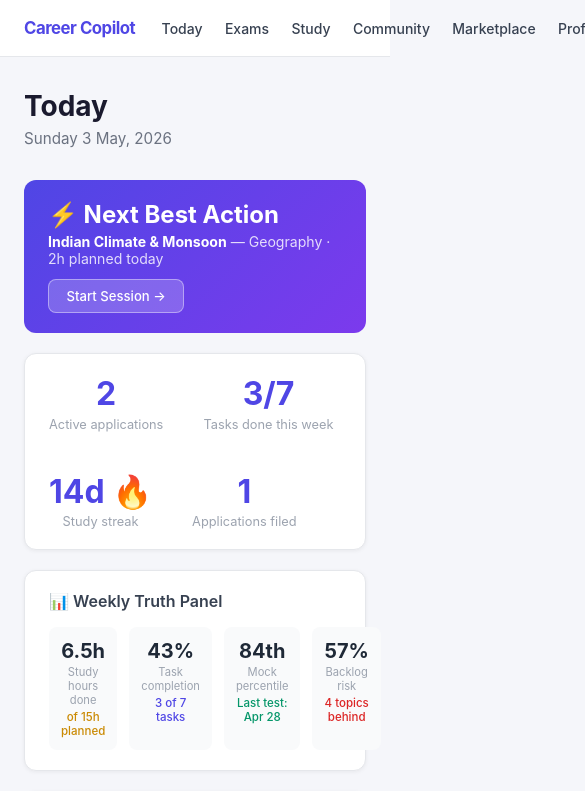
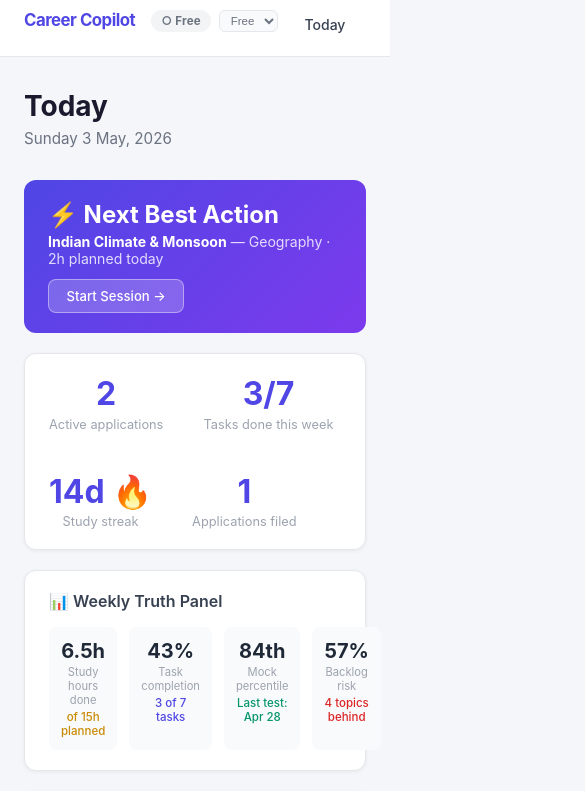
Before and after one commit to johnefficacy-crypto/UI-career-copilot, a Next.js app: page /today in a window 390 px wide. Shown: the top 791 px of the page, 585 px wide, since content can reach past the window. Built offline with nearby package versions, Linux system fonts and the light colour scheme.

Commit message:
feat(ui): implement audit P0 shell and focus-state hardening

```diff
--- a/app/globals.css
+++ b/app/globals.css
@@ -271,3 +271,86 @@
 }
 .next-action-card h2 { color: #fff; }
 .next-action-card p  { color: rgba(255,255,255,0.82); font-size: 0.88rem; margin-top: 0.25rem; }
+
+
+/* ── Shared accessible focus ring ── */
+.cc-focus-ring:focus-visible,
+button:focus-visible,
+[role="button"]:focus-visible,
+input:focus-visible,
+select:focus-visible,
+textarea:focus-visible {
+  outline: 2px solid #4f46e5;
+  outline-offset: 2px;
+}
+
+/* ── Root shell navigation (tokenized replacement for inline styles) ── */
+.root-shell-header {
+  background: #fff;
+  border-bottom: 1px solid #e5e7eb;
+  position: sticky;
+  top: 0;
+  z-index: 100;
+}
+
+.root-shell-nav {
+  max-width: 1040px;
+  margin: 0 auto;
+  padding: 0 1.5rem;
+  min-height: 56px;
+  display: flex;
+  align-items: center;
+  justify-content: space-between;
+  gap: 1rem;
+}
+
+.root-shell-brand {
+  font-weight: 700;
+  font-size: 1.05rem;
+  color: #4f46e5;
+  letter-spacing: -0.5px;
+  flex-shrink: 0;
+  border-radius: 8px;
+}
+
+.root-shell-nav-list {
+  display: flex;
+  list-style: none;
+  gap: 0.1rem;
+  flex: 1;
+}
+
+.root-shell-nav-link {
+  display: block;
+  padding: 0.4rem 0.65rem;
+  border-radius: 8px;
+  font-size: 0.875rem;
+  font-weight: 500;
+  color: #374151;
+  transition: background 0.15s, color 0.15s;
+}
+
+.root-shell-nav-link:hover {
+  color: #4f46e5;
+  background: #eef2ff;
+}
+
+.root-shell-tier {
+  flex-shrink: 0;
+}
+
+@media (max-width: 840px) {
+  .root-shell-nav {
+    flex-wrap: wrap;
+    align-items: flex-start;
+    padding-top: 0.6rem;
+    padding-bottom: 0.6rem;
+  }
+
+  .root-shell-nav-list {
+    order: 3;
+    width: 100%;
+    overflow-x: auto;
+    padding-bottom: 0.2rem;
+  }
+}
--- a/app/layout.tsx
+++ b/app/layout.tsx
@@ -9,6 +9,15 @@
   description: "Your unified career preparation dashboard",
 };
 
+const ROOT_NAV_ITEMS = [
+  { href: "/today", label: "Today" },
+  { href: "/exams", label: "Exams" },
+  { href: "/study", label: "Study" },
+  { href: "/community", label: "Community" },
+  { href: "/marketplace", label: "Marketplace" },
+  { href: "/profile", label: "Profile" },
+] as const;
+
 export default function RootLayout({
   children,
 }: {
@@ -16,81 +25,30 @@
 }) {
   return (
     <html lang="en">
-      <head />
       <body>
         <AppProvider>
-          <header
-            style={{
-              background: "#fff",
-              borderBottom: "1px solid #e5e7eb",
-              position: "sticky",
-              top: 0,
-              zIndex: 100,
-            }}
-          >
-            <nav
-              style={{
-                maxWidth: "1040px",
-                margin: "0 auto",
-                padding: "0 1.5rem",
-                height: "56px",
-                display: "flex",
-                alignItems: "center",
-                justifyContent: "space-between",
-                gap: "1rem",
-              }}
-            >
-              <Link
-                href="/today"
-                style={{
-                  fontWeight: 700,
-                  fontSize: "1.05rem",
-                  color: "#4f46e5",
-                  letterSpacing: "-0.5px",
-                  flexShrink: 0,
-                }}
-              >
+          <header className="root-shell-header">
+            <nav className="root-shell-nav" aria-label="Primary">
+              <Link href="/today" className="root-shell-brand cc-focus-ring">
                 Career Copilot
               </Link>
-              <ul
-                style={{
-                  display: "flex",
-                  listStyle: "none",
-                  gap: "0.1rem",
-                  flex: 1,
-                }}
-              >
-                {[
-                  { href: "/today", label: "Today" },
-                  { href: "/exams", label: "Exams" },
-                  { href: "/study", label: "Study" },
-                  { href: "/community", label: "Community" },
-                  { href: "/marketplace", label: "Marketplace" },
-                  { href: "/profile", label: "Profile" },
-                ].map(({ href, label }) => (
+
+              <ul className="root-shell-nav-list">
+                {ROOT_NAV_ITEMS.map(({ href, label }) => (
                   <li key={href}>
-                    <Link
-                      href={href}
-                      style={{
-                        display: "block",
-                        padding: "0.4rem 0.65rem",
-                        borderRadius: "8px",
-                        fontSize: "0.875rem",
-                        fontWeight: 500,
-                        color: "#374151",
-                        transition: "background 0.15s, color 0.15s",
-                      }}
-                    >
+                    <Link href={href} className="root-shell-nav-link cc-focus-ring">
                       {label}
                     </Link>
                   </li>
                 ))}
               </ul>
-              <div style={{ flexShrink: 0 }}>
+
+              <div className="root-shell-tier">
                 <TierBadgeInner />
               </div>
             </nav>
           </header>
+
           <main>{children}</main>
         </AppProvider>
       </body>
```
Also changed, not shown: 2 other files (tests, documents, lock files or other folders).
